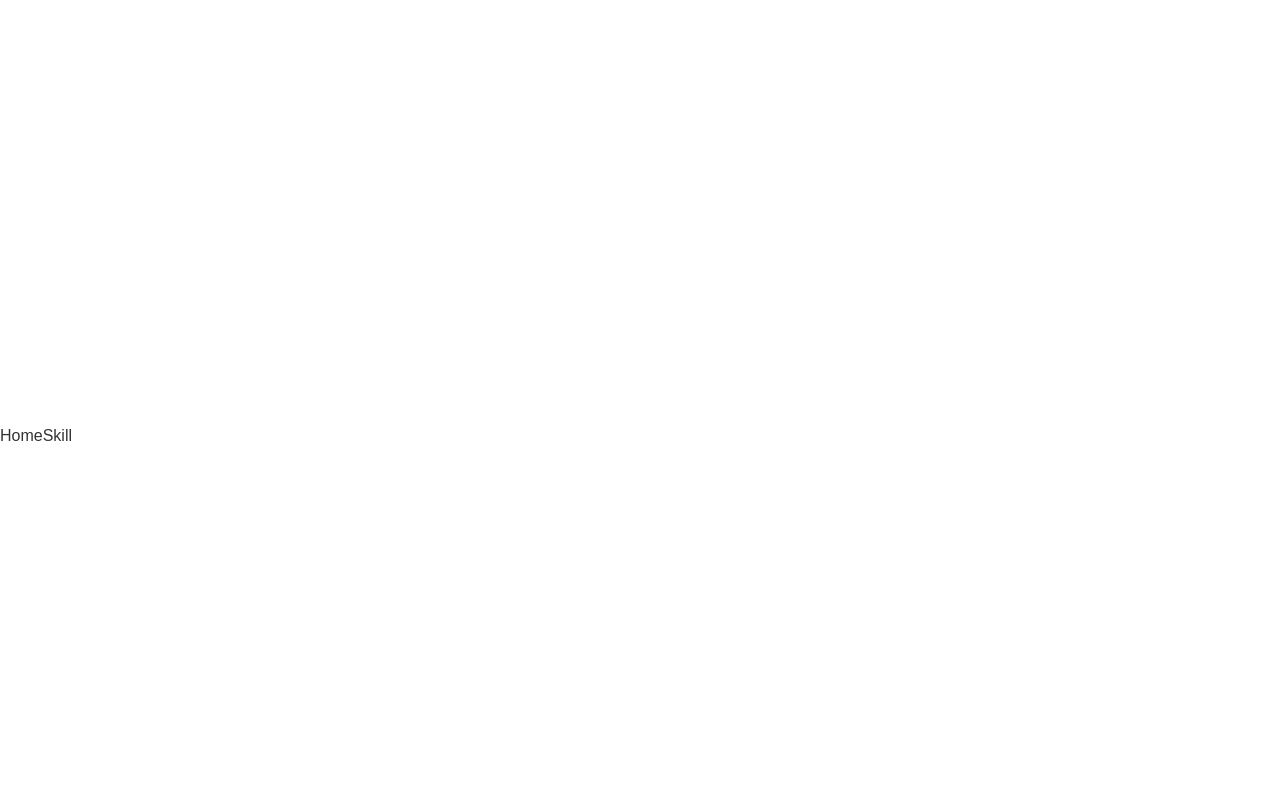
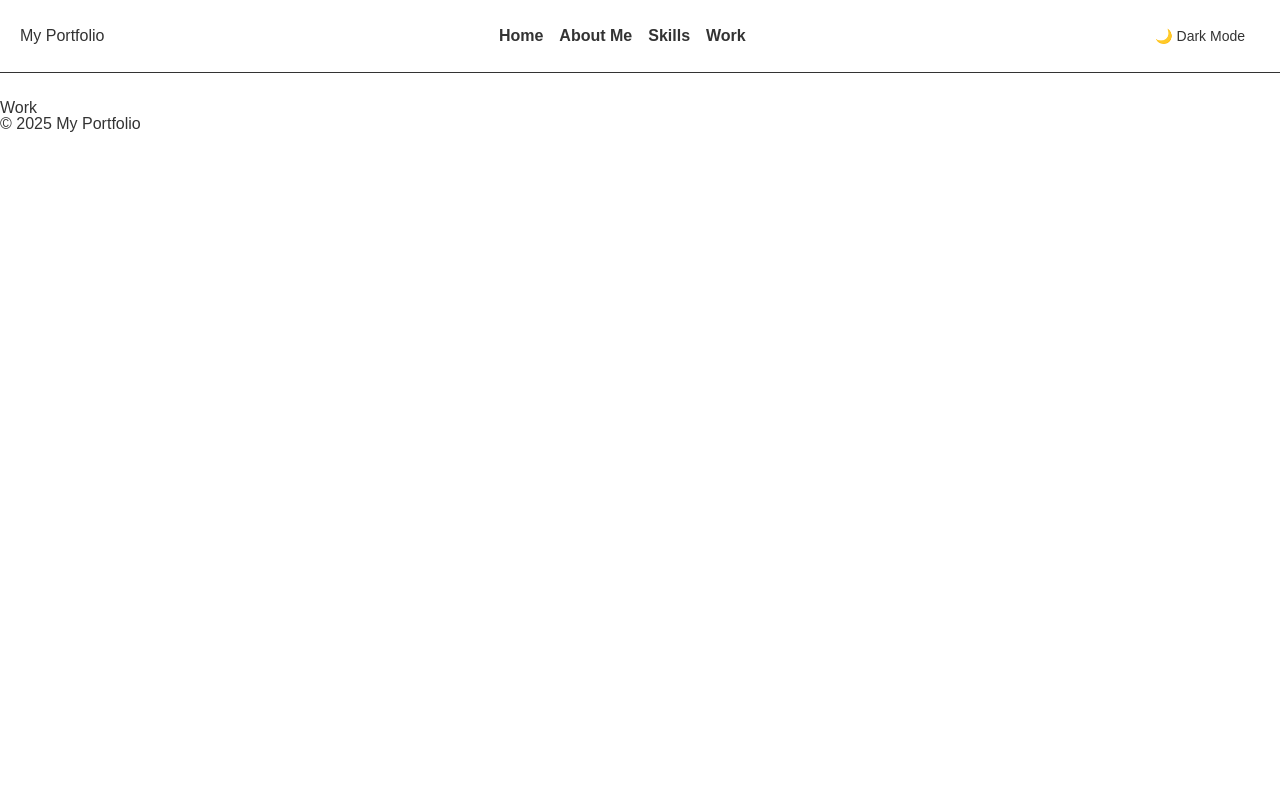
Before and after one commit to dnjswlekd/2025-portfolio-react, a React (Vite) app: page /work in a window 1280 px wide. Shown: the top 800 px of the page. Built offline with nearby package versions, Linux system fonts and the light colour scheme.

Commit message:
[feat] 라우터 수정

```diff
--- a/src/App.jsx
+++ b/src/App.jsx
@@ -4,6 +4,9 @@ import Header from './layout/Header';
 import Footer from './layout/Footer';
 
 import Home from './pages/HomePage';
+import AboutMe from './pages/AboutPage';
+import Skill from './pages/SkillPage';
+import Work from './pages/WorkPage';
 import './styles/main.scss';
 
 function App() {
@@ -23,11 +26,20 @@ function App() {
   }, [theme]);
 
   return (
-    <div className={`App ${theme}`}>
-      <Header theme={theme} toggleTheme={toggleTheme} />
-      <Home />
-      <Footer />
-    </div>
+    <Router>
+      {' '}
+      {/* Router로 감싸기 */}
+      <div className={`App ${theme}`}>
+        <Header theme={theme} toggleTheme={toggleTheme} />
+        <Routes>
+          <Route path="/" element={<Home />} />
+          <Route path="/about" element={<AboutMe />} />
+          <Route path="/skill" element={<Skill />} />
+          <Route path="/work" element={<Work />} />
+        </Routes>
+        <Footer />
+      </div>
+    </Router>
   );
 }
 
--- a/src/layout/Footer.jsx
+++ b/src/layout/Footer.jsx
@@ -1,9 +1,9 @@
-
 import React from 'react';
+import '@/layout/styles/footer.scss';
 
 function Footer() {
   return (
-        <footer>
+    <footer className="footer">
       <p>&copy; 2025 My Portfolio</p>
     </footer>
   );
--- a/src/layout/Header.jsx
+++ b/src/layout/Header.jsx
@@ -1,10 +1,27 @@
 import React from 'react';
-import './styles/header.scss';
+import { Link } from 'react-router-dom';
+import '@/layout/styles/header.scss';
 
 function Header({ theme, toggleTheme }) {
   return (
     <header className="header">
       <h1>My Portfolio</h1>
+      <nav>
+        <ul className="nav-links">
+          <li>
+            <Link to="/">Home</Link>
+          </li>
+          <li>
+            <Link to="/about">About Me</Link>
+          </li>
+          <li>
+            <Link to="/skill">Skills</Link>
+          </li>
+          <li>
+            <Link to="/work">Work</Link>
+          </li>
+        </ul>
+      </nav>
       <button className="theme-toggle-btn" onClick={toggleTheme}>
         {theme === 'light' ? '🌙 Dark Mode' : '☀️ Light Mode'}
       </button>
--- /dev/null
+++ b/src/layout/styles/footer.scss
@@ -0,0 +1,27 @@
+.header {
+  width: 100%;
+  position: absolute;
+  top: 0;
+  left: 0;
+  background-color: var(--primary-bg-color);
+  color: var(--primary-text-color);
+  padding: 20px;
+  display: flex;
+  justify-content: space-between;
+  align-items: center;
+  border-bottom: 1px solid var(--primary-text-color);
+
+  .theme-toggle-btn {
+    background-color: var(--button-bg-color);
+    color: var(--button-text-color);
+    border: none;
+    padding: 8px 15px;
+    border-radius: 5px;
+    cursor: pointer;
+    font-size: 14px;
+  }
+
+  .theme-toggle-btn:hover {
+    opacity: 0.8;
+  }
+}
--- a/src/layout/styles/header.scss
+++ b/src/layout/styles/header.scss
@@ -1,10 +1,35 @@
 .header {
+  width: 100%;
+  position: absolute;
+  z-index: 1;
+  top: 0;
+  left: 0;
   background-color: var(--primary-bg-color);
   color: var(--primary-text-color);
   padding: 20px;
   display: flex;
   justify-content: space-between;
   align-items: center;
+  border-bottom: 1px solid var(--primary-text-color);
+
+  .nav-links {
+    display: flex;
+    gap: 1rem;
+    list-style: none;
+
+    li {
+      a {
+        text-decoration: none;
+        color: inherit;
+        font-weight: bold;
+        transition: color 0.3s ease-in-out;
+
+        &:hover {
+          color: var(--accent-color);
+        }
+      }
+    }
+  }
 
   .theme-toggle-btn {
     background-color: var(--button-bg-color);
@@ -19,4 +44,17 @@
   .theme-toggle-btn:hover {
     opacity: 0.8;
   }
+
+  button {
+    padding: 10px 20px;
+    border: none;
+    background-color: var(--secondary-bg-color);
+    color: var(--primary-text-color);
+    cursor: pointer;
+    border-radius: 5px;
+  }
+
+  button:hover {
+    background-color: var(--primary-bg-color);
+  }
 }
--- a/src/pages/AboutPage.jsx
+++ b/src/pages/AboutPage.jsx
@@ -1,9 +1,8 @@
-
 import React from 'react';
 
 function About() {
   return (
-        <div>
+    <div className="home">
       <h1>About Me</h1>
     </div>
   );
--- a/src/pages/HomePage.jsx
+++ b/src/pages/HomePage.jsx
@@ -1,16 +1,27 @@
 import React from 'react';
-import HomeMain from '@/components/HomeMain';
-import HomeAboutMe from '@/components/HomeAboutMe';
-import HomeSkill from '@/components/HomeSkill';
-import HomeWork from '@/components/HomeWork';
+import { Link } from 'react-router-dom';
+
+import Main from '@/components/HomeMain';
+import AboutMe from '@/components/HomeAboutMe';
+import Skill from '@/components/HomeSkill';
+import Work from '@/components/HomeWork';
 
 function Home() {
   return (
     <div className="home">
-      <HomeMain />
-      <HomeAboutMe />
-      <HomeSkill />
-      <HomeWork />
+      <Main />
+      <AboutMe />
+      <Link to="/about">
+        <button>View More About Me</button>
+      </Link>
+      <Skill />
+      <Link to="/skill">
+        <button>View More Skills</button>
+      </Link>
+      <Work />
+      <Link to="/work">
+        <button>View More Work</button>
+      </Link>
     </div>
   );
 }
--- a/src/pages/SkillPage.jsx
+++ b/src/pages/SkillPage.jsx
@@ -1,9 +1,8 @@
-
 import React from 'react';
 
 function Skill() {
   return (
-        <div>
+    <div className="home">
       <h1>Skills</h1>
     </div>
   );
--- a/src/pages/WorkPage.jsx
+++ b/src/pages/WorkPage.jsx
@@ -1,9 +1,8 @@
-
 import React from 'react';
 
 function Work() {
   return (
-        <div>
+    <div className="home">
       <h1>Work</h1>
     </div>
   );
--- a/src/styles/main.scss
+++ b/src/styles/main.scss
@@ -29,30 +29,44 @@ body {
 }
 
 .App {
-  display: flex;
-  justify-content: center;
-  align-items: center;
-  height: 100vh;
-  flex-direction: column;
-}
-
-button {
-  padding: 10px 20px;
-  border: none;
-  background-color: var(--secondary-bg-color);
-  color: var(--primary-text-color);
-  cursor: pointer;
-  border-radius: 5px;
-}
-
-button:hover {
-  background-color: var(--primary-bg-color);
+  width: 100%;
+  height: 100%;
 }
 
 .home {
-  width: 100%;
+  position: relative;
+  padding-top: 100px;
+  flex-grow: 1;
 }
 
 .section {
+  width: 100%;
   height: 100vh;
 }
+/* 스크롤바 전체 크기 */
+::-webkit-scrollbar {
+  width: 12px;
+  height: 0px;
+  animation: 300ms ease-in-out;
+}
+
+/* 스크롤바 배경 (트랙) */
+::-webkit-scrollbar-track {
+  background-color: #f1f1f1; /* 배경 색 */
+  border-radius: 10px; /* 둥근 모서리 */
+  animation: 300ms ease-in-out;
+}
+
+/* 스크롤바 슬라이더 */
+::-webkit-scrollbar-thumb {
+  background-color: #ccc; /* 슬라이더 색 */
+  border: 0px solid #f1f1f1; /* 슬라이더와 배경 사이의 여백 */
+  animation: 300ms ease-in-out;
+}
+
+/* 슬라이더에 마우스를 올렸을 때 */
+::-webkit-scrollbar-thumb:hover {
+  background-color: #a47864; /* 마우스 오버 시 색상 */
+  animation: 300ms ease-in-out;
+  cursor: pointer;
+}
```
Lines whose indentation alone changed are shown as unchanged.
